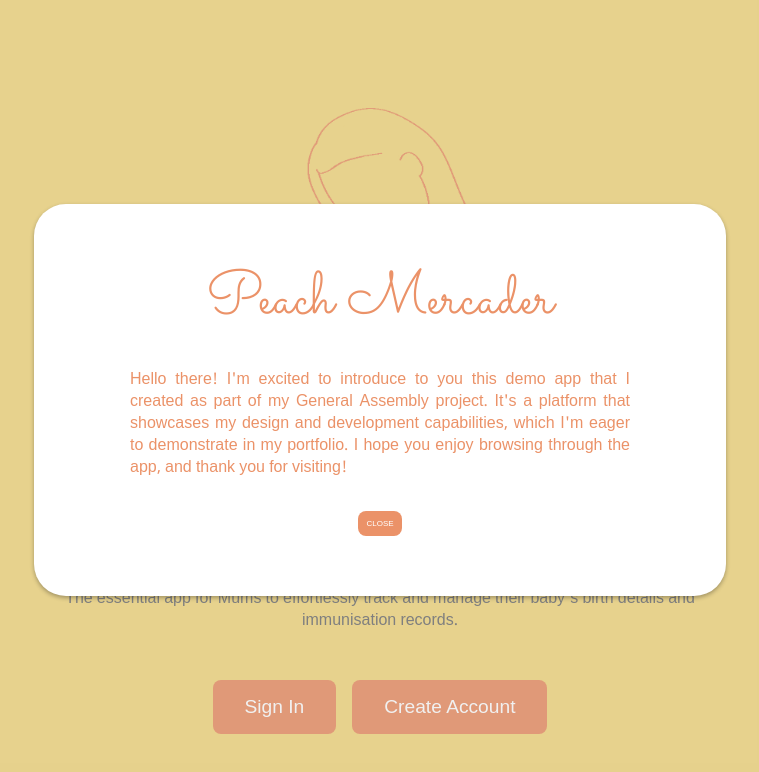
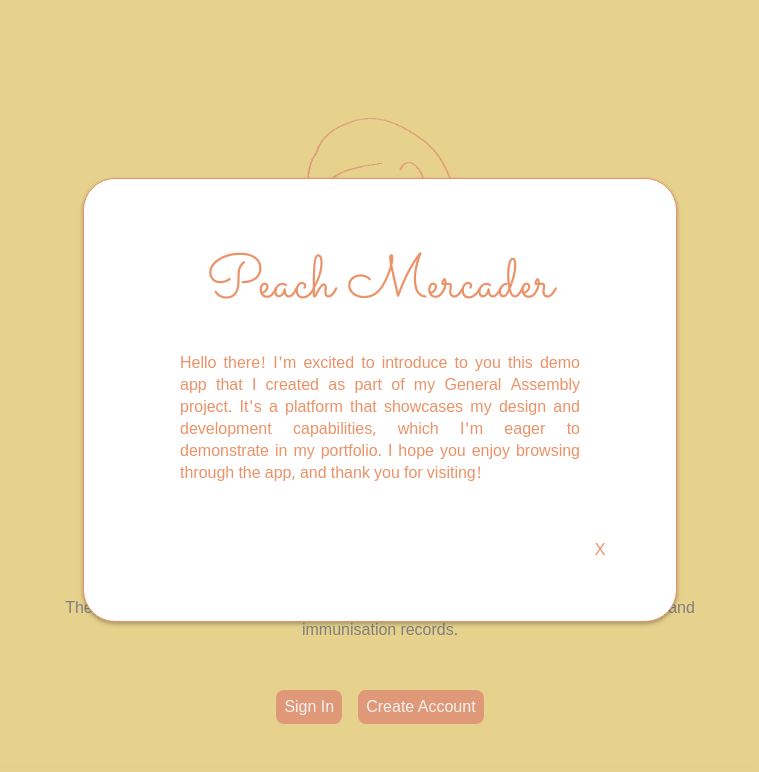
Before and after one commit to peachmerx/My-Baby-Steps, a React (Create React App) app: page / in a window 1280 px wide. Shown: the top 772 px of the page, without its empty margins (260-1019 px from the left). Built offline with nearby package versions, Linux system fonts and the light colour scheme; no server answers; the database is empty.

Commit message:
working db with firestore

```diff
--- a/package.json
+++ b/package.json
@@ -3,6 +3,9 @@
   "version": "0.1.0",
   "private": true,
   "dependencies": {
+    "@emotion/react": "^11.10.6",
+    "@emotion/styled": "^11.10.6",
+    "@mui/material": "^5.11.10",
     "@testing-library/jest-dom": "^5.14.1",
     "@testing-library/react": "^13.0.0",
     "@testing-library/user-event": "^13.2.1",
--- /dev/null
+++ b/src/BabyDetails.js
@@ -0,0 +1,87 @@
+import { useState } from "react";
+import { addDoc, collection } from "firebase/firestore";
+import { db } from "./firebase";
+
+const BabyDetails = ({ onClose, userId }) => {
+    const [name, setName] = useState("");
+    const [dateOfBirth, setDateOfBirth] = useState("");
+    const [hospital, setHospital] = useState("");
+    const [timeOfBirth, setTimeOfBirth] = useState("");
+    const [weight, setWeight] = useState("");
+    const [length, setLength] = useState("");
+    const [headCircumference, setHeadCircumference] = useState("");
+
+    const handleSubmit = async (e) => {
+        e.preventDefault();
+        const babyDetails = {
+            name,
+            dateOfBirth,
+            hospital,
+            timeOfBirth,
+            weight,
+            length,
+            headCircumference,
+            userId,
+        };
+        try {
+            const docRef = await addDoc(collection(db, "babyDetails"), babyDetails);
+            console.log("Baby details added with ID: ", docRef.id);
+            onClose();
+        } catch (e) {
+            console.error("Error adding baby details: ", e);
+        }
+    };
+
+    return (
+        <div className="baby-details-container">
+            <form onSubmit={handleSubmit}>
+                <h1 style={{ textAlign: "center", fontSize: '20px', fontFamily: 'Noto Sans Bengali' }}>Enter Baby Details</h1>
+                <input
+                    type="text"
+                    placeholder="Name"
+                    value={name}
+                    onChange={(e) => setName(e.target.value)}
+                />
+                <input
+                    type="text"
+                    placeholder="Date of Birth (DD/MM/YYYY)"
+                    value={dateOfBirth}
+                    onChange={(e) => setDateOfBirth(e.target.value)}
+                />
+                <input
+                    type="text"
+                    placeholder="Hospital"
+                    value={hospital}
+                    onChange={(e) => setHospital(e.target.value)}
+                />
+                <input
+                    type="text"
+                    placeholder="Time of Birth (HH:MM AM/PM)"
+                    value={timeOfBirth}
+                    onChange={(e) => setTimeOfBirth(e.target.value)}
+                />
+                <input
+                    type="text"
+                    placeholder="Weight (grams)"
+                    value={weight}
+                    onChange={(e) => setWeight(e.target.value)}
+                />
+                <input
+                    type="text"
+                    placeholder="Length (cm)"
+                    value={length}
+                    onChange={(e) => setLength(e.target.value)}
+                />
+                <input
+                    type="text"
+                    placeholder="Head Circumference (cm)"
+                    value={headCircumference}
+                    onChange={(e) => setHeadCircumference(e.target.value)}
+                />
+                <button type="submit">Save Details</button>
+            </form>
+        </div>
+    );
+};
+
+export default BabyDetails;
--- a/src/CreateAccount.js
+++ b/src/CreateAccount.js
@@ -1,6 +1,7 @@
 import { useState } from "react";
 import { createUserWithEmailAndPassword } from "firebase/auth";
 import { auth } from "./firebase";
+import BabyDetails from "./BabyDetails";
 
 const CreateAccount = ({ onClose }) => {
     const [name, setName] = useState("");
@@ -8,6 +9,7 @@
     const [password, setPassword] = useState("");
     const [confirmPassword, setConfirmPassword] = useState("");
     const [error, setError] = useState("");
+    const [createAccountSuccess, setCreateAccountSuccess] = useState(false);
 
     const createAccount = (e) => {
         e.preventDefault();
@@ -18,18 +20,26 @@
         createUserWithEmailAndPassword(auth, email, password)
             .then((userCredential) => {
                 console.log(userCredential);
-                onClose(); // Close the pop-up window on successful sign up
+                setCreateAccountSuccess(true);
             })
             .catch((error) => {
                 console.log(error);
-                setError(error.message); // Show the error message on failed sign up
+                setError(error.message);
             });
+    };
+
+    const handleOnClose = () => {
+        onClose();
+        setCreateAccountSuccess(false);
     };
 
     return (
         <div className="create-account-container">
+            {createAccountSuccess ? (
+                <BabyDetails onClose={handleOnClose} />
+            ) : (
                 <form onSubmit={createAccount}>
-                <h1 style={{ textAlign: "center", fontSize: '20px', fontFamily: 'Noto Sans Bengali' }}>Create an Account</h1>
+                    <h1 style={{ textAlign: "center", fontSize: "20px", fontFamily: "Noto Sans Bengali" }}>Create an Account</h1>
                     <input
                         type="text"
                         placeholder="Name"
@@ -54,9 +64,12 @@
                         value={confirmPassword}
                         onChange={(e) => setConfirmPassword(e.target.value)}
                     ></input>
+                    <div style={{ display: 'flex', justifyContent: 'center', alignItems: 'center', height: '10vh' }}>
                         <button type="submit">Create Account</button>
+                    </div>
                     {error && <p className="error">{error}</p>}
                 </form>
+            )}
         </div>
     );
 };
--- a/src/HomePage.css
+++ b/src/HomePage.css
@@ -19,17 +19,18 @@
     flex-direction: column;
     align-items: center;
     justify-content: center;
-    width: 500px;
-    height: 200px;
+    width: 400px;
+    height: 250px;
     background-color: #fff;
     padding: 6rem;
     border-radius: 2rem;
+    border: solid 0.1rem #EB9268;
     box-shadow: 0 2px 4px rgba(0, 0, 0, 0.3);
 }
 
 .popup-content h1 {
     font-family: 'Sacramento', cursive;
-    font-weight: 100;
+    font-weight: 200;
     font-size: 60px;
     color: #EB9268;
     margin-top: 0.5rem;
@@ -47,16 +48,17 @@
     position: relative;
     top: 0%;
     left: 0%;
-    margin: 1rem;
-    padding: 0.5rem;
-    font-size: 0.5rem;
-    border: none;
+    margin-top: 2rem;
+    margin-left: 28rem;
+    font-size: 1rem;
+    background: none;
     cursor: pointer;
     transition: color 0.3s;
+    color: #EB9268;
 }
 
 .popup-content button.close:hover {
-    color: #EB9268;
+    color: #666;
 }
 
 .home-page {
@@ -92,8 +94,8 @@
 
 button {
     margin: 0 0.5rem;
-    padding: 1rem 2rem;
-    font-size: 1.2rem;
+    padding: .5rem .5rem;
+    font-size: 1rem;
     border-radius: 0.5rem;
     border: none;
     background-color: #EB9268;
--- a/src/HomePage.js
+++ b/src/HomePage.js
@@ -3,6 +3,9 @@
 import mumandbub from "./images/mumandbub.png";
 import Login from "./SignIn";
 import CreateAccount from "./CreateAccount";
+import { db } from "./firebase";
+import { getDocs, collection } from "firebase/firestore";
+
 
 function HomePage() {
     const [showPopup, setShowPopup] = useState(true);
@@ -29,6 +32,17 @@
         setShowCreateAccount(false);
     };
 
+    const babiesRef = collection(db, "babies");
+
+    getDocs(babiesRef)
+        .then((value) => {
+            console.log(value)
+            value.forEach((row) => {
+                console.log(row.id, ", ", row.data());
+            })
+        }
+        )
+
     return (
         <div className="home-page">
             {showPopup && (
@@ -42,9 +56,7 @@
                             eager to demonstrate in my portfolio. I hope you enjoy browsing
                             through the app, and thank you for visiting!
                         </p>
-                        <button className="close" onClick={closePopup}>
-                            CLOSE
-                        </button>
+                        <button className="close" onClick={closePopup}>X</button>
                     </div>
                 </div>
             )}
@@ -52,7 +64,7 @@
                 <div className="popup">
                     <div className="popup-content">
                         <button className="close" onClick={closeLoginPopup}>
-                            CLOSE
+                            X
                         </button>
                         <Login onClose={closeLoginPopup} />
                     </div>
@@ -62,7 +74,7 @@
                 <div className="popup">
                     <div className="popup-content">
                         <button className="close" onClick={closeCreateAccountPopup}>
-                            CLOSE
+                            X
                         </button>
                         <CreateAccount onClose={closeCreateAccountPopup} />
                     </div>
--- a/src/SignIn.js
+++ b/src/SignIn.js
@@ -16,16 +16,20 @@
                 onClose(); // Close the pop-up window on successful sign in
             })
             .catch((error) => {
-                console.log(error);
-                setError(error.message); // Show the error message on failed sign in
+                if (error.code === "auth/invalid-email" || error.code === "auth/wrong-password") {
+                    setError("Sorry invalid email or password");
+                } else {
+                    console.log(error);
+                    setError(error.message); // Show the error message on failed sign in
+                }
             });
+
     };
 
     return (
-        <div className="sign-in-container">
+        <div className="sign-in-container" style={{ display: 'flex', justifyContent: 'center', alignItems: 'center', height: '100vh' }}>
             <form onSubmit={signIn}>
-            <h1 style={{ textAlign: "center", fontSize: '20px', fontFamily: 'Noto Sans Bengali' }}>Sign In To Your Account</h1>
-
+                <h1 style={{ textAlign: "center", fontSize: '20px', fontFamily: 'Noto Sans Bengali' }}>Sign In To Your Account</h1>
                 <input
                     type="email"
                     placeholder="Enter your email"
@@ -38,7 +42,9 @@
                     value={password}
                     onChange={(e) => setPassword(e.target.value)}
                 ></input>
-                <button type="submit">Sign In</button>
+                <div style={{ display: 'flex', justifyContent: 'center', alignItems: 'center', height: '10vh' }}>
+                    <button type="submit">Sign In</button>
+                </div>
                 {error && <p className="error">{error}</p>}
             </form>
         </div>
--- a/src/firebase.js
+++ b/src/firebase.js
@@ -13,6 +13,5 @@
 
 const app = initializeApp(firebaseConfig);
 
-// Initialize Firebase Authentication and get a reference to the service
 export const auth = getAuth(app);
 export const db = getFirestore(app);
```
Also changed, not shown: src/Baby Profile.js (deleted), src/BabyProfile.js (added), 2 other files (tests, documents, lock files or other folders). Lines whose indentation alone changed are shown as unchanged.
